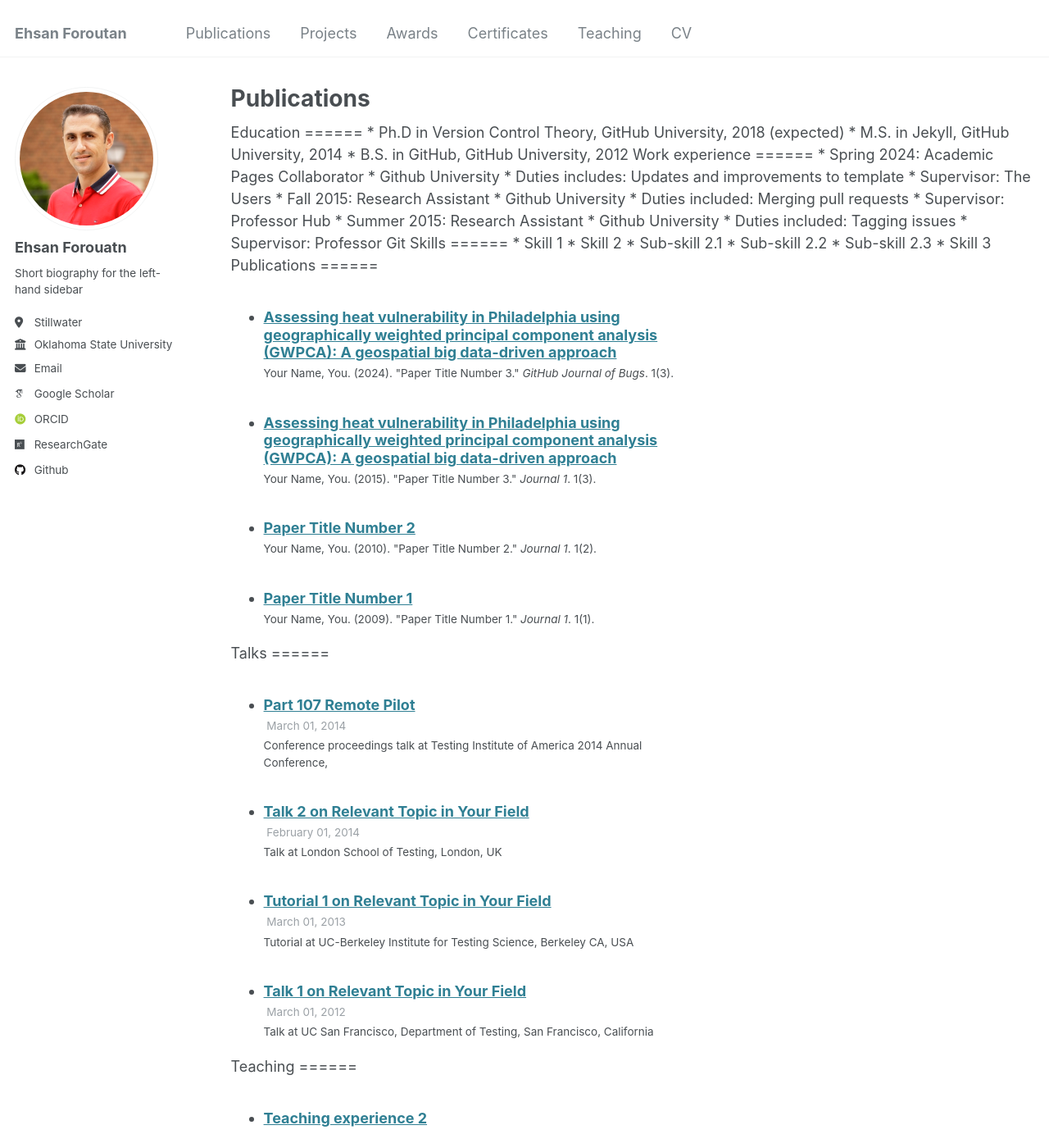
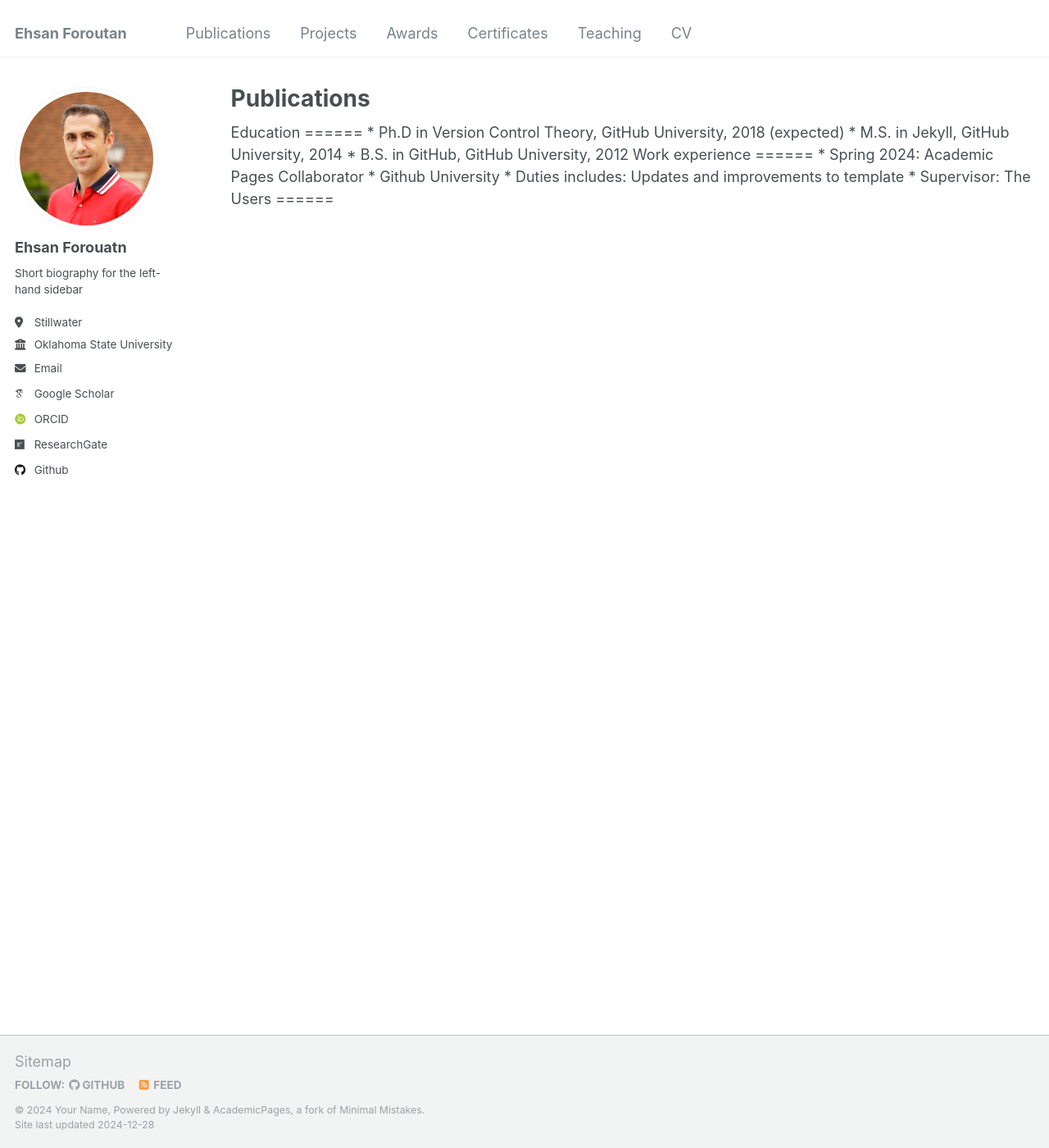
Before and after one commit to eforoutan/eforoutan.github.io, a Jekyll site: the page built from _pages/publications.html, in a window 1280 px wide and 1400 px high. Shown: the whole window at 82% size. Built offline with Jekyll 4.4.1, drawn with Linux system fonts in a browser that asks for light colours; some web fonts are replaced; some of the changed text lies outside the part shown.

Commit message:
Update publications.html

```diff
--- a/_pages/publications.html
+++ b/_pages/publications.html
@@ -4,9 +4,6 @@ title: "Publications"
 permalink: /publications/
 author_profile: true
 ---
-
-{% include base_path %}
-
 Education
 ======
 * Ph.D in Version Control Theory, GitHub University, 2018 (expected)
@@ -19,44 +16,4 @@ Work experience
   * Github University
   * Duties includes: Updates and improvements to template
   * Supervisor: The Users
-
-* Fall 2015: Research Assistant
-  * Github University
-  * Duties included: Merging pull requests
-  * Supervisor: Professor Hub
-
-* Summer 2015: Research Assistant
-  * Github University
-  * Duties included: Tagging issues
-  * Supervisor: Professor Git
-
-Skills
 ======
-* Skill 1
-* Skill 2
-  * Sub-skill 2.1
-  * Sub-skill 2.2
-  * Sub-skill 2.3
-* Skill 3
-
-Publications
-======
-  <ul>{% for post in site.publications reversed %}
-    {% include archive-single-cv.html %}
-  {% endfor %}</ul>
-
-Talks
-======
-  <ul>{% for post in site.talks reversed %}
-    {% include archive-single-talk-cv.html  %}
-  {% endfor %}</ul>
-
-Teaching
-======
-  <ul>{% for post in site.teaching reversed %}
-    {% include archive-single-cv.html %}
-  {% endfor %}</ul>
-
-Service and leadership
-======
-* Currently signed in to 43 different slack teams
```
